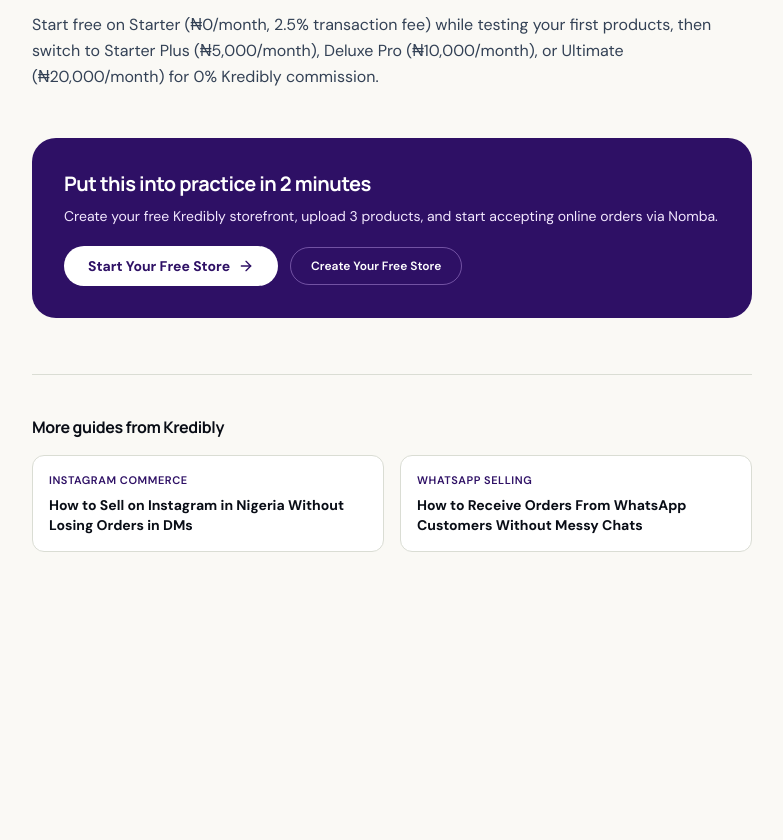
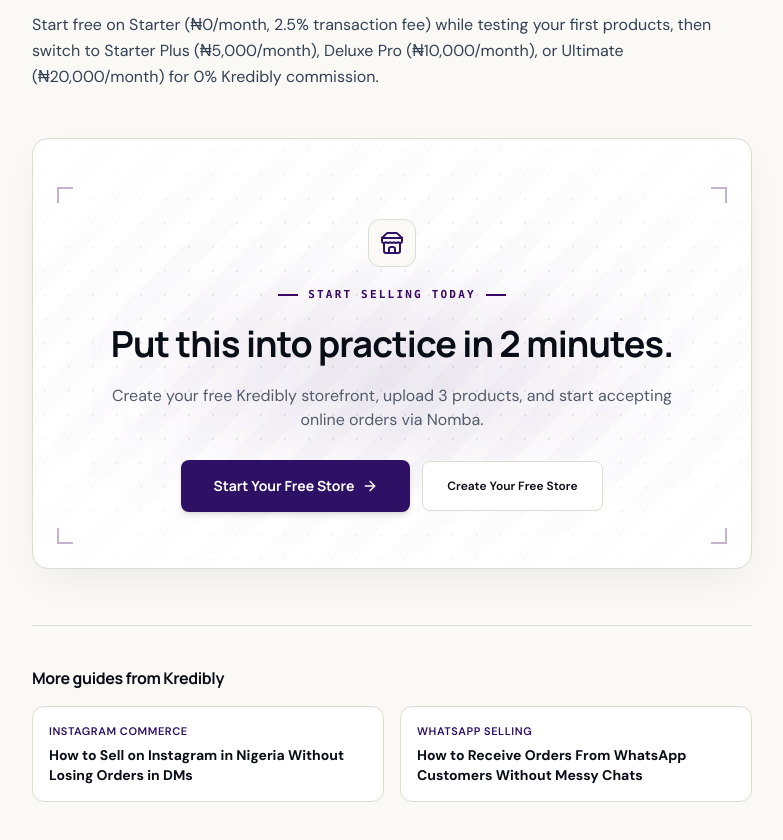
Before and after one commit to Lamidev/Kredibly-II, a Next.js app in the folder Frontend/: page /blog/how-to-accept-online-payments-in-nigeria-small-business in a window 1280 px wide. Shown: the part 861-1701 px from the top of the page, without its empty margins (248-1031 px from the left). Before the commit the page ends 1477 px from the top, so only its background shows below. Built offline with nearby package versions, Linux system fonts and the light colour scheme; no server answers.

Commit message:
style(blog): match pre-footer architectural CTA banner design

```diff
--- a/Frontend/src/app/blog/[slug]/page.tsx
+++ b/Frontend/src/app/blog/[slug]/page.tsx
@@ -3,6 +3,7 @@ import Link from "next/link";
 import { notFound } from "next/navigation";
 import { ArrowLeft, ArrowRight } from "lucide-react";
 import { BLOG_POSTS, getBlogPostBySlug } from "@/data/blogPosts";
+import { EditorialCtaBanner } from "@/components/seo/EditorialCtaBanner";
 
 export function generateStaticParams() {
   return BLOG_POSTS.map((post) => ({ slug: post.slug }));
@@ -178,28 +179,14 @@ export default function BlogArticlePage({
           </div>
         </article>
 
-        <div className="mt-12 rounded-3xl bg-[#2e1065] p-8 text-white">
-          <h2 className="text-xl font-bold">
-            Put this into practice in 2 minutes
-          </h2>
-          <p className="mt-2 text-sm text-purple-100">
-            Create your free Kredibly storefront, upload 3 products, and start accepting online orders via Nomba.
-          </p>
-          <div className="mt-5 flex flex-wrap items-center gap-3">
-            <Link
-              href="/register"
-              className="inline-flex items-center gap-2 rounded-full bg-white px-6 py-2.5 text-sm font-bold text-[#2e1065] hover:bg-purple-50 transition-colors"
-            >
-              Start Your Free Store
-              <ArrowRight className="h-4 w-4" />
-            </Link>
-            <Link
-              href={post.relatedGuideHref}
-              className="inline-flex items-center rounded-full border border-purple-300/40 px-5 py-2.5 text-xs font-semibold text-white hover:bg-white/10 transition-colors"
-            >
-              {post.relatedGuideLabel}
-            </Link>
-          </div>
+        <div className="mt-12">
+          <EditorialCtaBanner
+            heading="Put this into practice in 2 minutes."
+            description="Create your free Kredibly storefront, upload 3 products, and start accepting online orders via Nomba."
+            ctaLabel="Start Your Free Store"
+            secondaryHref={post.relatedGuideHref}
+            secondaryLabel={post.relatedGuideLabel}
+          />
         </div>
 
         <section className="mt-14 border-t border-[#DADDD4] pt-10">
--- a/Frontend/src/app/blog/page.tsx
+++ b/Frontend/src/app/blog/page.tsx
@@ -2,6 +2,7 @@ import type { Metadata } from "next";
 import Link from "next/link";
 import { ArrowRight, BookOpen } from "lucide-react";
 import { BLOG_POSTS } from "@/data/blogPosts";
+import { EditorialCtaBanner } from "@/components/seo/EditorialCtaBanner";
 
 export const metadata: Metadata = {
   title: "Kredibly Blog — Social Commerce & Online Store Guides for Nigeria",
@@ -113,22 +114,8 @@ export default function BlogIndexPage() {
           ))}
         </div>
 
-        <div className="mt-16 rounded-3xl bg-[#2e1065] px-6 py-10 text-center text-white sm:px-10">
-          <h2 className="text-2xl font-bold tracking-tight">
-            Ready to launch your official store?
-          </h2>
-          <p className="mx-auto mt-2 max-w-xl text-sm text-purple-100">
-            Start free on Kredibly (₦0/month), upload your first 3 products, and get found on WhatsApp, Instagram, and Google.
-          </p>
-          <div className="mt-6">
-            <Link
-              href="/register"
-              className="inline-flex items-center gap-2 rounded-full bg-white px-7 py-3 text-sm font-bold text-[#2e1065] hover:bg-purple-50 transition-colors"
-            >
-              Create Your Free Store
-              <ArrowRight className="h-4 w-4" />
-            </Link>
-          </div>
+        <div className="mt-16">
+          <EditorialCtaBanner />
         </div>
       </main>
     </div>
--- /dev/null
+++ b/Frontend/src/components/seo/EditorialCtaBanner.tsx
@@ -0,0 +1,90 @@
+import Link from "next/link";
+import { ArrowRight, Store } from "lucide-react";
+
+interface EditorialCtaBannerProps {
+  eyebrow?: string;
+  heading?: string;
+  description?: string;
+  ctaLabel?: string;
+  secondaryHref?: string;
+  secondaryLabel?: string;
+}
+
+/**
+ * Shared architectural CTA card matching Kredibly's homepage pre-footer banner.
+ */
+export function EditorialCtaBanner({
+  eyebrow = "START SELLING TODAY",
+  heading = "Ready to launch your official store?",
+  description = "Start free on Kredibly (₦0/month), upload your first 3 products, and get found on WhatsApp, Instagram, and Google.",
+  ctaLabel = "Create Your Free Store",
+  secondaryHref,
+  secondaryLabel,
+}: EditorialCtaBannerProps) {
+  return (
+    <div className="bg-white border border-[#DADDD4] rounded-2xl p-8 sm:p-14 text-center space-y-6 relative overflow-hidden shadow-[0_16px_40px_-12px_rgba(9,13,22,0.08)]">
+      {/* Geometric Diagonal Lattice & Precision Dot Matrix */}
+      <div
+        className="absolute inset-0 pointer-events-none opacity-60"
+        style={{
+          backgroundImage:
+            "radial-gradient(rgba(46, 16, 101, 0.14) 1px, transparent 1px), linear-gradient(135deg, rgba(46, 16, 101, 0.03) 25%, transparent 25%, transparent 50%, rgba(46, 16, 101, 0.03) 50%, rgba(46, 16, 101, 0.03) 75%, transparent 75%, transparent)",
+          backgroundSize: "24px 24px, 64px 64px",
+          maskImage:
+            "radial-gradient(ellipse 80% 70% at 50% 50%, black 40%, transparent 100%)",
+          WebkitMaskImage:
+            "radial-gradient(ellipse 80% 70% at 50% 50%, black 40%, transparent 100%)",
+        }}
+      />
+
+      {/* Soft Royal Purple Prism Beam behind CTA */}
+      <div className="absolute top-1/2 left-1/2 -translate-x-1/2 -translate-y-1/2 w-[85%] max-w-2xl h-36 bg-gradient-to-r from-transparent via-[#3b0764]/10 to-transparent blur-2xl pointer-events-none" />
+
+      {/* Architectural Corner Registration Marks */}
+      <div className="hidden sm:block absolute top-6 left-6 w-4 h-4 border-t-2 border-l-2 border-[#3b0764]/30 pointer-events-none" />
+      <div className="hidden sm:block absolute top-6 right-6 w-4 h-4 border-t-2 border-r-2 border-[#3b0764]/30 pointer-events-none" />
+      <div className="hidden sm:block absolute bottom-6 left-6 w-4 h-4 border-b-2 border-l-2 border-[#3b0764]/30 pointer-events-none" />
+      <div className="hidden sm:block absolute bottom-6 right-6 w-4 h-4 border-b-2 border-r-2 border-[#3b0764]/30 pointer-events-none" />
+
+      <div className="relative z-10 flex flex-col items-center space-y-5">
+        <div className="h-12 w-12 rounded-xl bg-[#FAF9F5] border border-[#DADDD4] text-[#2e1065] flex items-center justify-center shadow-xs">
+          <Store className="w-6 h-6" />
+        </div>
+
+        <div className="inline-flex items-center justify-center gap-2.5">
+          <span className="w-5 h-[2px] bg-[#3b0764]" />
+          <span className="text-[11px] font-mono tracking-[0.2em] uppercase font-bold text-[#3b0764]">
+            {eyebrow}
+          </span>
+          <span className="w-5 h-[2px] bg-[#3b0764]" />
+        </div>
+
+        <h2 className="font-display text-2xl sm:text-4xl font-bold text-[#090D16] max-w-2xl leading-tight">
+          {heading}
+        </h2>
+
+        <p className="text-sm sm:text-base text-[#525B6C] max-w-xl leading-relaxed">
+          {description}
+        </p>
+
+        <div className="pt-2 flex flex-col sm:flex-row items-center justify-center gap-3 w-full sm:w-auto">
+          <Link
+            href="https://usekredibly.com/register"
+            className="w-full sm:w-auto px-8 py-4 bg-[#2e1065] hover:bg-[#3b0764] text-white font-display font-bold rounded-[8px] transition flex items-center justify-center gap-2 text-sm shadow-md hover:-translate-y-0.5 cursor-pointer"
+          >
+            <span>{ctaLabel}</span>
+            <ArrowRight className="w-4 h-4" />
+          </Link>
+          {secondaryHref && secondaryLabel && (
+            <Link
+              href={secondaryHref}
+              className="w-full sm:w-auto px-6 py-4 rounded-[8px] border border-[#DADDD4] bg-white hover:border-[#2e1065]/40 text-xs font-semibold text-[#090D16] transition flex items-center justify-center"
+            >
+              {secondaryLabel}
+            </Link>
+          )}
+        </div>
+      </div>
+    </div>
+  );
+}
```
